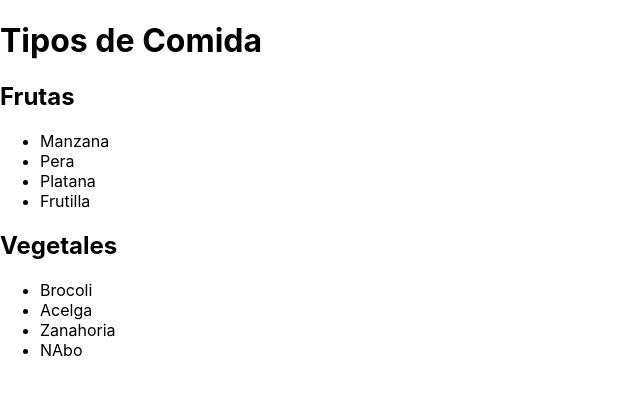
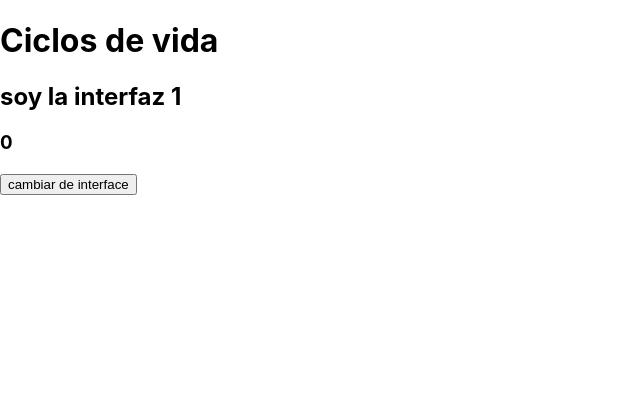
Before and after one commit to yamaka/cursoDeReact, a React (Create React App) app: page / in a window 1280 px wide. Shown: the top 394 px of the page, without its empty margins (0-640 px from the left). Built offline with nearby package versions, Linux system fonts and the light colour scheme.

Commit message:
clase 7 ciclos de vida de un componente como clase y como hooks

```diff
--- a/src/components/Calculadora/Calculadora.js
+++ b/src/components/Calculadora/Calculadora.js
@@ -25,7 +25,7 @@ export default class Caculadora extends React.Component {
   handleDisplayValue = (valor) =>{
     const {resultado, valor1, valor2} = this.state;
 
-    if(resultado == 0 ){
+    if(resultado === 0 ){
         this.setState({
             display: valor
         })
--- /dev/null
+++ b/src/components/CiclosDeVida/CiclosDeVida.js
@@ -0,0 +1,69 @@
+import React, { Component } from 'react'
+import Interfaz1 from './Interfaz1';
+import Interfaz2 from './Interfaz2';
+import Interfaz3Hook from './Interfaz3Hook';
+
+export default class CiclosDeVida extends Component {
+  constructor(props) {
+    super(props);
+    this.state = {
+      counter: 0,
+      showInterfaz1: true,
+      showInterfaz2: false,
+
+    };
+  }
+
+   /* componentDidMount(){
+        localStorage.setItem('COUNTER', 0)
+    } */
+
+    /* componentWillUnmount(){
+        alert("componentWillUnmount CiclosDeVida");
+    } */
+
+  cambiarInterface= ()=>{
+      const {showInterfaz1, showInterfaz2, counter} = this.state;
+
+          this.setState({
+              showInterfaz1: !showInterfaz1,
+              showInterfaz2: !showInterfaz2,
+              counter: counter+1,
+          }, () =>{
+
+
+  localStorage.setItem("COUNTER", counter + 1);
+
+          })
+
+
+
+  }
+  render() {
+    const { showInterfaz1, showInterfaz2, counter } = this.state;
+    /* let Interface = null; */
+    /*   if(showInterfaz1){
+            Interface = Interfaz1
+        }
+        if(showInterfaz2){
+            Interface = Interfaz2
+        } */
+
+    return (
+      <div>
+        <h1>Ciclos de vida</h1>
+        {/* <Interface/> */}
+        {/* {showInterfaz1? <Interfaz1/> : showInterfaz2? <Interfaz2/>: null } */}
+
+        {showInterfaz1 && <Interfaz1 />}
+        {showInterfaz2 && <Interfaz3Hook/>}
+
+        <h3>{counter}</h3>
+        <button onClick={() => this.cambiarInterface()}>
+          {" "}
+          cambiar de interface
+        </button>
+      </div>
+    );
+  }
+}
--- /dev/null
+++ b/src/components/CiclosDeVida/Interfaz1.js
@@ -0,0 +1,40 @@
+import React, { Component } from 'react'
+
+export default class Interfaz1 extends Component {
+  constructor(props) {
+    super(props);
+    this.state = {
+        isLoading: false
+
+    };
+  }
+
+  componentDidMount() {
+      //aca se deben hacer la llamadas a su servidor
+
+    //simaulando una peticion
+    this.setState({isLoading: true}, () => this.traerDatos())
+
+    //alert("componentDidMount Interfaz1");
+  }
+
+  traerDatos = () =>{
+    setTimeout(() => { this.setState({isLoading:false})}, 3000);
+  }
+
+  componentWillUnmount() {
+    alert("componentWillUnmount Interfaz1");
+  }
+
+  render() {
+    const {isLoading} = this.state;
+    if(isLoading){
+        return <div><p>Cargando...</p></div>
+    }
+    return (
+      <div>
+        <h2>soy la interfaz 1</h2>
+      </div>
+    );
+  }
+}
--- /dev/null
+++ b/src/components/CiclosDeVida/Interfaz2.js
@@ -0,0 +1,31 @@
+import React, { Component } from "react";
+
+export default class Interfaz2 extends Component {
+  constructor(props) {
+    super(props);
+    this.state = {};
+  }
+
+  componentDidMount() {
+    alert("componentDidMount Interfaz2");
+  }
+
+  componentWillUnmount() {
+
+    alert("componentWillUnmount Interfaz2");
+
+    debugger;
+    const counter = localStorage.getItem('COUNTER')
+    if(counter && counter > 3){
+        localStorage.setItem('COUNTER', 0);
+    }
+  }
+
+  render() {
+    return (
+      <div>
+        <h2>soy la interfaz 2</h2>
+      </div>
+    );
+  }
+}
--- /dev/null
+++ b/src/components/CiclosDeVida/Interfaz3Hook.js
@@ -0,0 +1,18 @@
+import React, {useEffect, useState} from 'react';
+
+//componente funcional hook con estados y ciclos de los componentes
+const Interfaz3Hook = () => {
+    const [miEstadoHook, setMiEstadoHook] = useState(0);
+
+    useEffect(()=>{
+        //aca hacer llamadas al servidor
+        alert("didMount Interfaz3Hook");
+    }, [])
+
+    return <div>
+            <h2>interfaz 3 hook</h2>
+            <h3>mi estado hook {miEstadoHook}</h3>
+    </div>
+}
+
+export default Interfaz3Hook
--- a/src/components/TiposComida/TiposComida.js
+++ b/src/components/TiposComida/TiposComida.js
@@ -24,7 +24,7 @@ export default class TiposComida extends Component {
     };
   }
   renderTiposComida=()=>{
-      debugger
+
     const {tiposComida} = this.state;
     return <React.Fragment>
             {tiposComida.map(comida => {
--- a/src/index.js
+++ b/src/index.js
@@ -1,17 +1,19 @@
 import React from 'react';
 import ReactDOM from 'react-dom';
 import './index.css';
-import {App, Hijo2} from './App';
+//import {App, Hijo2} from './App';
 import reportWebVitals from './reportWebVitals';
 
-import Calculadora from './components/Calculadora/Calculadora';
-import TiposComida from './components/TiposComida/TiposComida';
+//import Calculadora from './components/Calculadora/Calculadora';
+//import TiposComida from './components/TiposComida/TiposComida';
+import CiclosDeVida from './components/CiclosDeVida/CiclosDeVida';
 
 ReactDOM.render(
   <React.StrictMode>
     {/* <App /> */}
     {/* <Calculadora/> */}
-    <TiposComida/>
+    {/* <TiposComida/> */}
+    <CiclosDeVida/>
   </React.StrictMode>,
   document.getElementById('root')
 );
@@ -20,43 +22,43 @@ ReactDOM.render(
 //Clase 2
 //Variables
 /* var nombre = 'Rosa';
-console.log(nombre);
+//console.log(nombre);
 var nombre = 'Eliana';
-console.log(nombre); */
+//console.log(nombre); */
 
 let nombre1 = 'Rosa';
-console.log(nombre1);
+//console.log(nombre1);
 let nombre2 = 'Eliana';
-console.log(nombre2);
+//console.log(nombre2);
 
 //Constantes
 
 const colegio = 'Don bosco';
 //colegio = 'Ayacucho';
-console.log(colegio);
+//console.log(colegio);
 
 //Arroy functions(funciones flecha)
 function miFuncion(){
-  console.log('my funcion');
+  //console.log('my funcion');
 }
 miFuncion();
 
 const miFuncionFlecha = () =>{
-  console.log("mi funcion flecha");
+  //console.log("mi funcion flecha");
 }
 miFuncionFlecha();
 
 /* setTimeout(function(){
-  console.log('paso 2 segs.')
+  //console.log('paso 2 segs.')
 }, 2000)
 
 setTimeout(()=>{
-  console.log('paso 3 segs.')
+  //console.log('paso 3 segs.')
 }, 3000) */
 
 const suma = (n1, n2) => n1 + n2;
 
-console.log('la suma de 2 + 3 = ', suma(2,3));
+//console.log('la suma de 2 + 3 = ', suma(2,3));
 
 const numeros = [ 2,5,1,6];
 let dobles = [0,0,0,0];
@@ -66,8 +68,8 @@ let dobles = [0,0,0,0];
 
 dobles = numeros.map( numero => numero * 2);
 
-console.log('el doble de numeros', numeros);
-console.log('es :', dobles);
+//console.log('el doble de numeros', numeros);
+//console.log('es :', dobles);
 
 //Destructuracion en es6
 
@@ -80,9 +82,9 @@ const persona = {
   }
 }
 
-console.log(persona.nombre + ' esta cursando en front: ' + persona.cursos.front);
+//console.log(persona.nombre + ' esta cursando en front: ' + persona.cursos.front);
 const {nombre, cursos:{front}} = persona;
-console.log(nombre + " esta cursando en front: " + front);
+//console.log(nombre + " esta cursando en front: " + front);
 
 //Spread Operator
 const numeros2 = [2,4,6,8]; //harcodeado
@@ -99,7 +101,7 @@ let numerosResult = [];
 } */
 
 numerosResult = [...numeros2, ...numeros3];
-console.log('la union de los arrays 2 y 3 es: ', numerosResult)
+//console.log('la union de los arrays 2 y 3 es: ', numerosResult)
 
 //Spread Operator en Objetos
 
@@ -116,16 +118,14 @@ const proyecto = {
   telefono: 76232222
 }
 
-console.log({...departamento, ...proyecto});
+//console.log({...departamento, ...proyecto});
 
 //template literals
 const extensionDep = 70;
 const numHabitaciones = 2;
 
-console.log('el departamento tiene una extension de: '+ extensionDep + ' y cuenta con: ' + numHabitaciones + ' habitaciones');
-console.log(
-  `el departamento tiene una extension de: ${extensionDep} y cuenta con: ${numHabitaciones} habitaciones`
-);
+//console.log('el departamento tiene una extension de: '+ extensionDep + ' y cuenta con: ' + numHabitaciones + ' habitaciones');
+//console.log(`el departamento tiene una extension de: ${extensionDep} y cuenta con: ${numHabitaciones} habitaciones`);
 
 //Clases
 
@@ -157,7 +157,7 @@ const auto2 = new Auto2('TOYOTA', 2021);
 /* auto2.mostrarMarca();
  auto2.mostrarModelo();*/
 
-console.log(auto2.mostrarMarca() +' y '+auto2.mostrarModelo());
+//console.log(auto2.mostrarMarca() +' y '+auto2.mostrarModelo());
 
 
 
```
